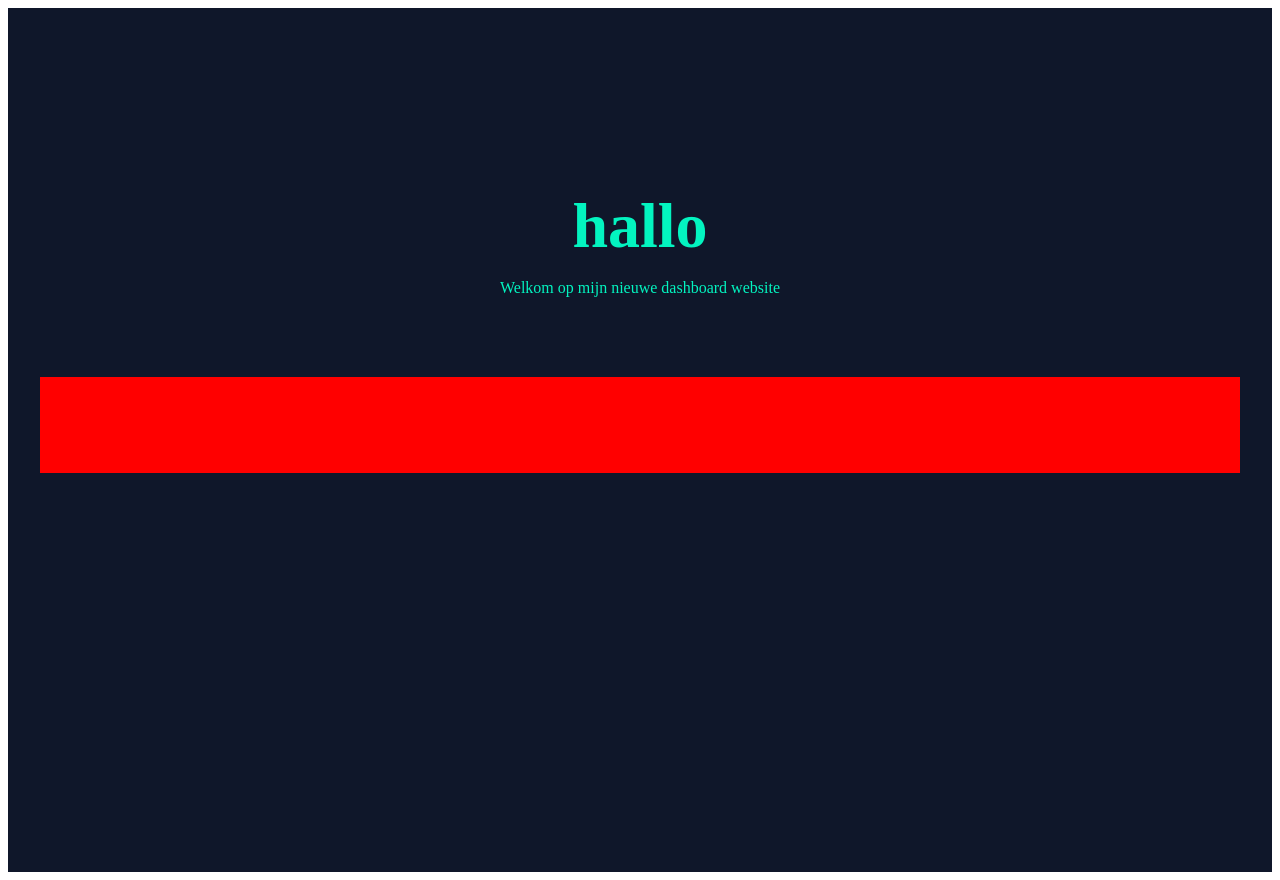
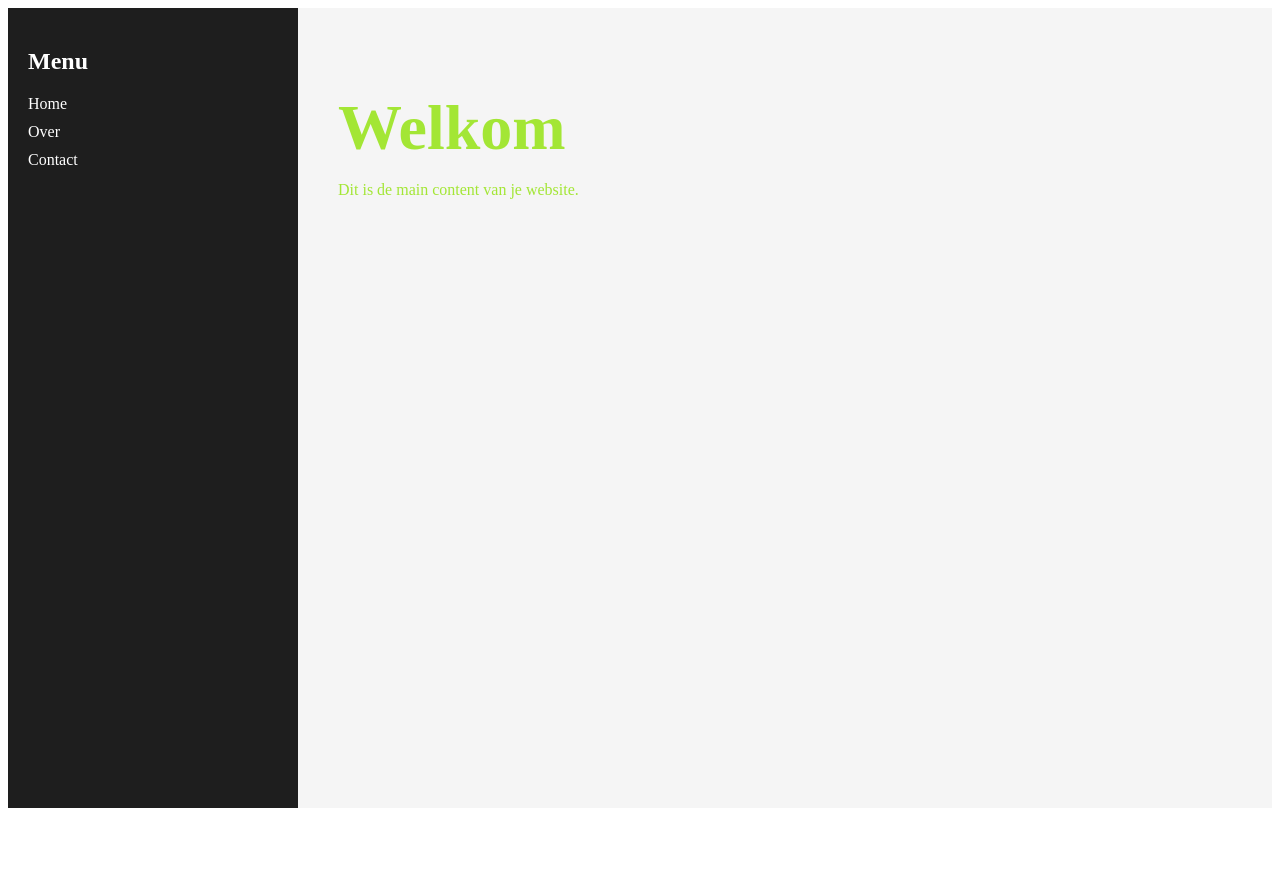
Before and after one commit to itzmitto/svelte-dashboard-project, a SvelteKit app: page / in a window 1280 px wide. After the commit the page ends 816 px from the top, so only its background shows below. Built offline with nearby package versions, Linux system fonts and the light colour scheme.

Commit message:
sidebar toegevoegd en de styling verbeterd

```diff
--- a/src/routes/+page.svelte
+++ b/src/routes/+page.svelte
@@ -7,22 +7,21 @@
   <meta />
 </svelte:head>
 
-<div class="page">
-  <section class="hero">
-    <h1>hallo</h1>
-    <p>Welkom op mijn nieuwe dashboard website</p>
-  </section>
+<div class="layout">
+  <aside class="sidebar">
+    <h2>Menu</h2>
 
-<aside></aside>
+    <nav>
+      <ul>
+        <li><a href="/">Home</a></li>
+        <li><a href="/about">Over</a></li>
+        <li><a href="/contact">Contact</a></li>
+      </ul>
+    </nav>
+  </aside>
 
-
+  <main class="main">
+    <h1>Welkom</h1>
+    <p>Dit is de main content van je website.</p>
+  </main>
 </div>
-
-
-<style>
-  aside {
-    background-color:red;
-    padding:2rem;
-    height:2rem;
-  }
-</style>
--- a/src/routes/page.css
+++ b/src/routes/page.css
@@ -1,3 +1,8 @@
+:root {
+  --bg: #1f2937;
+  --lime: #a3e635;
+  --3: #f3f4f6;
+}
 :global(body) {
     margin: 0;
     font-family: Arial, sans-serif;
@@ -8,7 +13,7 @@
 .page {
     min-height: 100vh;
     padding: 2rem;
-    background: #0f172a;
+    background: var(--bg);
 }
 
 .hero {
@@ -19,9 +24,51 @@
 h1 {
     font-size: 4rem;
     margin-bottom: 1rem;
-    color: rgb(3, 244, 192);
+    color: var(--lime);
 }
 
 p {
-    color: rgb(3, 244, 192);
+    color: var(--lime);
 }
+
+
+
+.layout {
+  display: flex;
+  min-height: 100vh;
+}
+
+.sidebar {
+  width: 250px;
+  background-color: #1e1e1e;
+  color: white;
+  padding: 20px;
+}
+
+.sidebar h2 {
+  margin-bottom: 20px;
+}
+
+.sidebar ul {
+  list-style: none;
+  padding: 0;
+}
+
+.sidebar li {
+  margin-bottom: 10px;
+}
+
+.sidebar a {
+  color: white;
+  text-decoration: none;
+}
+
+.sidebar a:hover {
+  text-decoration: underline;
+}
+
+.main {
+  flex: 1;
+  padding: 40px;
+  background-color: #f5f5f5;
+}
```
